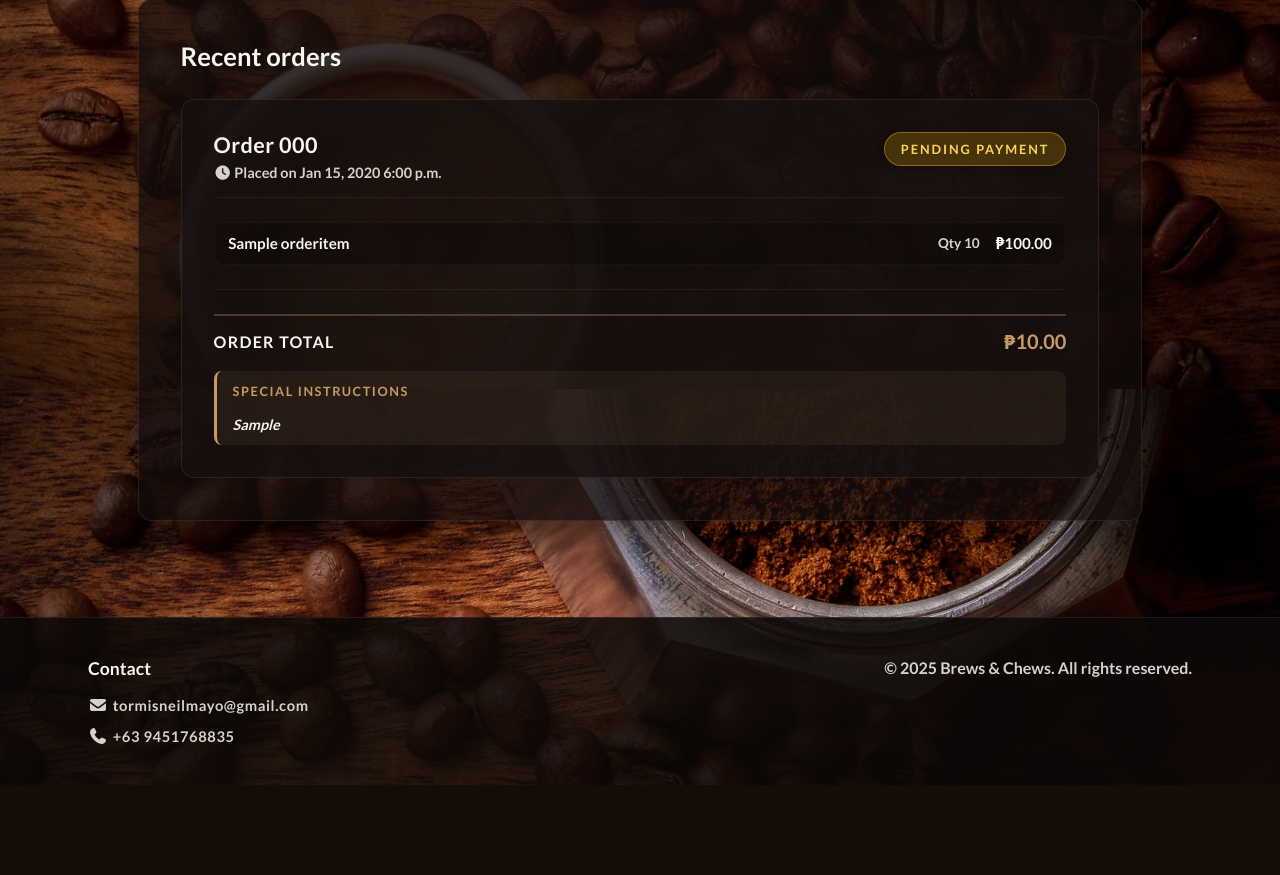
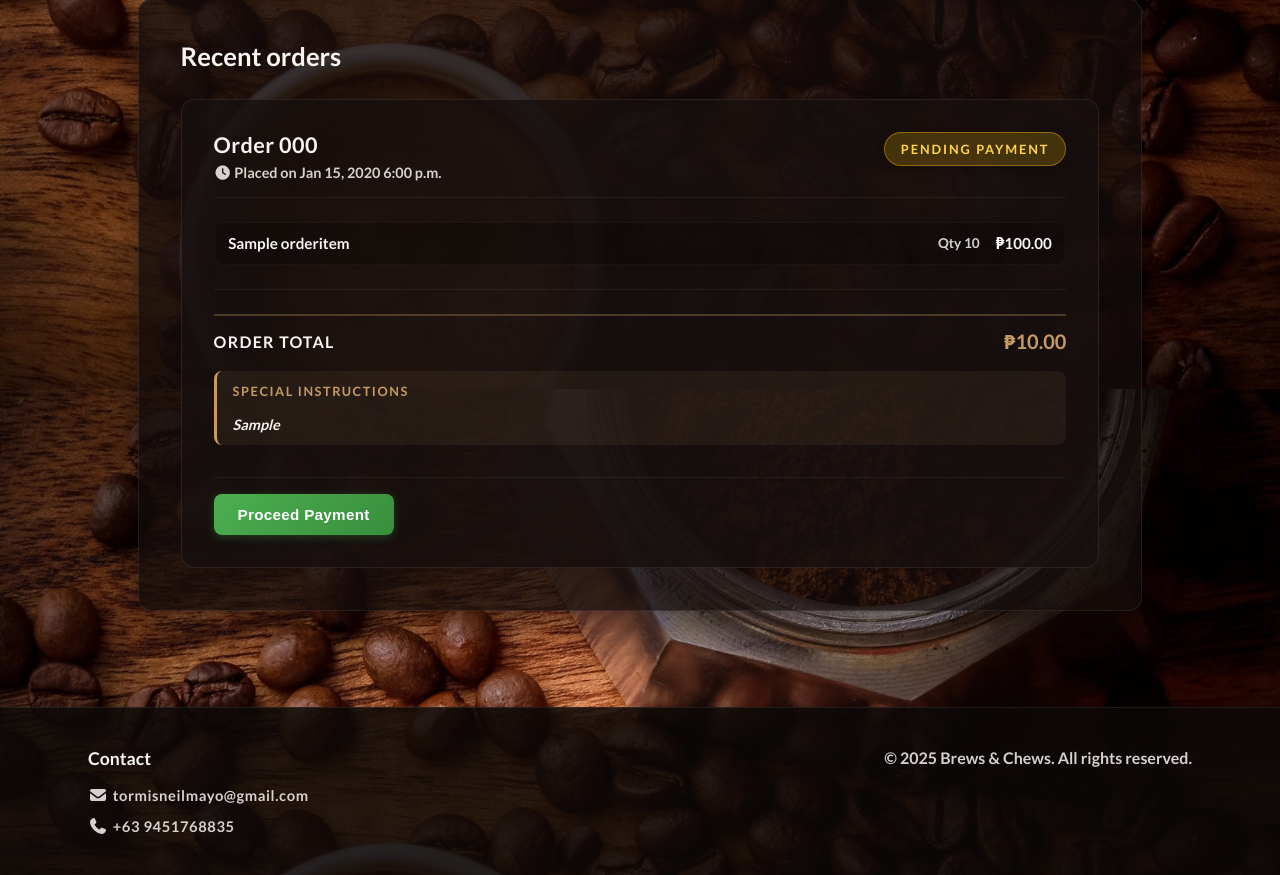
Before and after one commit to tormis-neil/it302-mco, a Django app: page /orders/history/ in a window 1280 px wide. Shown: the part 411-1286 px from the top of the page. Before the commit the page ends 1196 px from the top, so only its background shows below. Run offline with Django 4.2, Linux system fonts and the light colour scheme; a user stored in the database is signed in; tables that the repository leaves empty hold one stand-in row (values such as "Sample post"); parts of the project's set-up code (start-up, migrations or seed data) failed here and were passed over; some libraries are stand-ins or nearby versions.

Commit message:
Add payment retry and fix UI visibility issues
- Add retry_payment view for pending orders to retry payment
- Add "Proceed Payment" button in order history for pending orders
- Update payment_success view to auto-check PayMongo status (no webhook needed)
- Fix text visibility on payment success page ("What happens next?" section)
- Fix button and text visibility on payment cancel page
- Add "Retry Payment" button on cancel page
- Add CSS styling for payment button in order history

```diff
--- a/orders/urls.py
+++ b/orders/urls.py
@@ -20,6 +20,7 @@ urlpatterns = [
     # Payment (Phase 4 - PayMongo Integration)
     path("payment/success/", views.payment_success, name="payment_success"),
     path("payment/cancel/", views.payment_cancel, name="payment_cancel"),
+    path("payment/retry/<int:order_id>/", views.retry_payment, name="retry_payment"),
 
     # Webhooks (PayMongo callbacks)
     path("webhooks/paymongo/", webhooks.paymongo_webhook, name="paymongo_webhook"),
--- a/orders/views.py
+++ b/orders/views.py
@@ -754,15 +754,12 @@ def payment_success(request: HttpRequest) -> HttpResponse:
 
     Purpose: Display success page after user completes payment on PayMongo.
 
-    IMPORTANT: This view is called when user is redirected back from PayMongo.
-    The actual payment confirmation happens via webhook (webhooks.py).
-    This view just shows a success message to the user.
-
     Flow:
     1. Get order_id from query string
     2. Verify order belongs to logged-in user (security)
-    3. Display success page with order details
-    4. Order status may still be 'pending' until webhook confirms payment
+    3. Check PayMongo API for payment status
+    4. Update order status if payment is confirmed
+    5. Display success page with order details
 
     Query Parameters:
     - order_id: The Order ID (required)
@@ -776,11 +773,10 @@ def payment_success(request: HttpRequest) -> HttpResponse:
 
     Template Context:
     - order: The Order object
-    - message: Success message
+    - payment_confirmed: Boolean indicating if payment was verified
+    """
+    from orders.payments import get_checkout_session, PayMongoError
 
-    Note: The order status is updated by the webhook handler, not this view.
-    User may see 'pending' status initially; it becomes 'paid' after webhook.
-    """
     # Get order ID from query string
     order_id = request.GET.get('order_id')
 
@@ -789,23 +785,73 @@ def payment_success(request: HttpRequest) -> HttpResponse:
         return redirect('orders:history')
 
     # Get order and verify it belongs to user
-    order = get_object_or_404(Order, pk=order_id, user=request.user)
+    order = get_object_or_404(
+        Order.objects.prefetch_related('items'),
+        pk=order_id,
+        user=request.user
+    )
 
     # Check if order has a checkout session (indicates PayMongo was used)
     if not order.checkout_session_id:
         messages.error(request, "Invalid payment callback - order has no payment session")
         return redirect('orders:history')
 
-    # Success! Show confirmation page
-    messages.success(
-        request,
-        f"Payment initiated for order {order.reference_number}. "
-        "You will receive confirmation once payment is processed."
-    )
+    # Check PayMongo API for payment status (if order is still pending)
+    payment_confirmed = False
+    if order.status == Order.Status.PENDING:
+        try:
+            session_data = get_checkout_session(order.checkout_session_id)
+            session_attrs = session_data.get("attributes", {})
+            payment_status = session_attrs.get("payment_intent", {}).get("attributes", {}).get("status", "")
+
+            # Check if payments array has successful payment
+            payments = session_attrs.get("payments", [])
+            if payments:
+                payment = payments[0]
+                payment_attrs = payment.get("attributes", {})
+                payment_status = payment_attrs.get("status", "")
+
+                if payment_status == "paid":
+                    # Get payment method
+                    source = payment_attrs.get("source", {})
+                    payment_method = source.get("type", "unknown")
+
+                    # Mark order as paid
+                    order.mark_paid(
+                        payment_intent_id=payment.get("id", ""),
+                        payment_method=payment_method,
+                    )
+                    payment_confirmed = True
+
+            # Also check checkout session status
+            if not payment_confirmed and session_attrs.get("status") == "paid":
+                order.mark_paid()
+                payment_confirmed = True
+
+        except PayMongoError:
+            # If API call fails, just show the page without updating status
+            pass
+
+    # If order was already paid, consider it confirmed
+    if order.status == Order.Status.PAID:
+        payment_confirmed = True
+
+    # Show appropriate message
+    if payment_confirmed:
+        messages.success(
+            request,
+            f"Payment successful for order {order.reference_number}! Your order is being prepared."
+        )
+    else:
+        messages.info(
+            request,
+            f"Order {order.reference_number} received. Payment status: {order.get_status_display()}"
+        )
 
     context = {
         "order": order,
         "page_title": "Payment Successful",
+        "payment_confirmed": payment_confirmed,
     }
 
     return render(request, "orders/payment_success.html", context)
@@ -881,3 +927,65 @@ def payment_cancel(request: HttpRequest) -> HttpResponse:
     }
 
     return render(request, "orders/payment_cancel.html", context)
+
+
+@login_required
+@require_POST
+@transaction.atomic
+def retry_payment(request: HttpRequest, order_id: int) -> HttpResponse:
+    """
+    Retry payment for a pending order.
+
+    Purpose: Allow users to retry payment for orders that are still pending.
+
+    Flow:
+    1. Get order by ID and verify ownership
+    2. Check order is still pending
+    3. Create new PayMongo checkout session
+    4. Redirect to PayMongo checkout
+
+    Security:
+    - Requires authentication
+    - Requires POST method (CSRF protected)
+    - Verifies order belongs to current user
+    - Only allows retry for pending orders
+
+    URL: /orders/payment/retry/<order_id>/
+    """
+    from orders.payments import create_checkout_session, PayMongoError
+
+    # Get order and verify ownership
+    order = get_object_or_404(
+        Order.objects.prefetch_related('items'),
+        pk=order_id,
+        user=request.user
+    )
+
+    # Only allow retry for pending orders
+    if order.status != Order.Status.PENDING:
+        messages.error(request, "This order cannot be paid - it's no longer pending.")
+        return redirect('orders:history')
+
+    # Build callback URLs
+    base_url = request.build_absolute_uri('/')[:-1]
+    success_url = f"{base_url}/orders/payment/success/?order_id={order.pk}"
+    cancel_url = f"{base_url}/orders/payment/cancel/?order_id={order.pk}"
+
+    try:
+        # Create new PayMongo checkout session
+        checkout_session_id, checkout_url = create_checkout_session(
+            order=order,
+            success_url=success_url,
+            cancel_url=cancel_url,
+        )
+
+        # Update checkout session ID
+        order.checkout_session_id = checkout_session_id
+        order.save(update_fields=['checkout_session_id'])
+
+        # Redirect to PayMongo checkout
+        return redirect(checkout_url)
+
+    except PayMongoError as e:
+        messages.error(request, f"Payment initialization failed: {e.message}")
+        return redirect('orders:history')
--- a/static/css/dashboard.css
+++ b/static/css/dashboard.css
@@ -843,6 +843,40 @@ button[disabled] {
     padding: 1.25rem 1.5rem;
 }
 
+/* Actions Section (Payment buttons) */
+.history-card__actions {
+    margin-top: 1rem;
+    padding-top: 1rem;
+    border-top: 1px solid rgba(255, 255, 255, 0.06);
+}
+
+.history-card__actions form {
+    display: inline-block;
+}
+
+.history-card__pay-btn {
+    background: linear-gradient(135deg, #4caf50 0%, #388e3c 100%);
+    color: white;
+    border: none;
+    padding: 0.75rem 1.5rem;
+    font-size: 0.95rem;
+    font-weight: 600;
+    border-radius: 0.5rem;
+    cursor: pointer;
+    transition: all 0.2s ease;
+    box-shadow: 0 2px 8px rgba(76, 175, 80, 0.3);
+}
+
+.history-card__pay-btn:hover {
+    background: linear-gradient(135deg, #66bb6a 0%, #43a047 100%);
+    transform: translateY(-1px);
+    box-shadow: 0 4px 12px rgba(76, 175, 80, 0.4);
+}
+
+.history-card__pay-btn:active {
+    transform: translateY(0);
+}
+
 /* ===================================================================
    RESPONSIVE DESIGN - MEDIA QUERIES
    =================================================================== */
--- a/templates/orders/history.html
+++ b/templates/orders/history.html
@@ -73,6 +73,16 @@
                     <dd>{{ order.special_instructions }}</dd>
                 </dl>
                 {% endif %}
+
+                <!-- Proceed Payment button for pending orders -->
+                {% if order.status == 'pending' %}
+                <div class="history-card__actions">
+                    <form method="post" action="{% url 'orders:retry_payment' order.pk %}">
+                        {% csrf_token %}
+                        <button type="submit" class="btn history-card__pay-btn">Proceed Payment</button>
+                    </form>
+                </div>
+                {% endif %}
             </footer>
         </li>
         {% endfor %}
```
Also changed, not shown: templates/orders/payment_cancel.html (+14 -8 lines), templates/orders/payment_success.html (+8 -3 lines).
